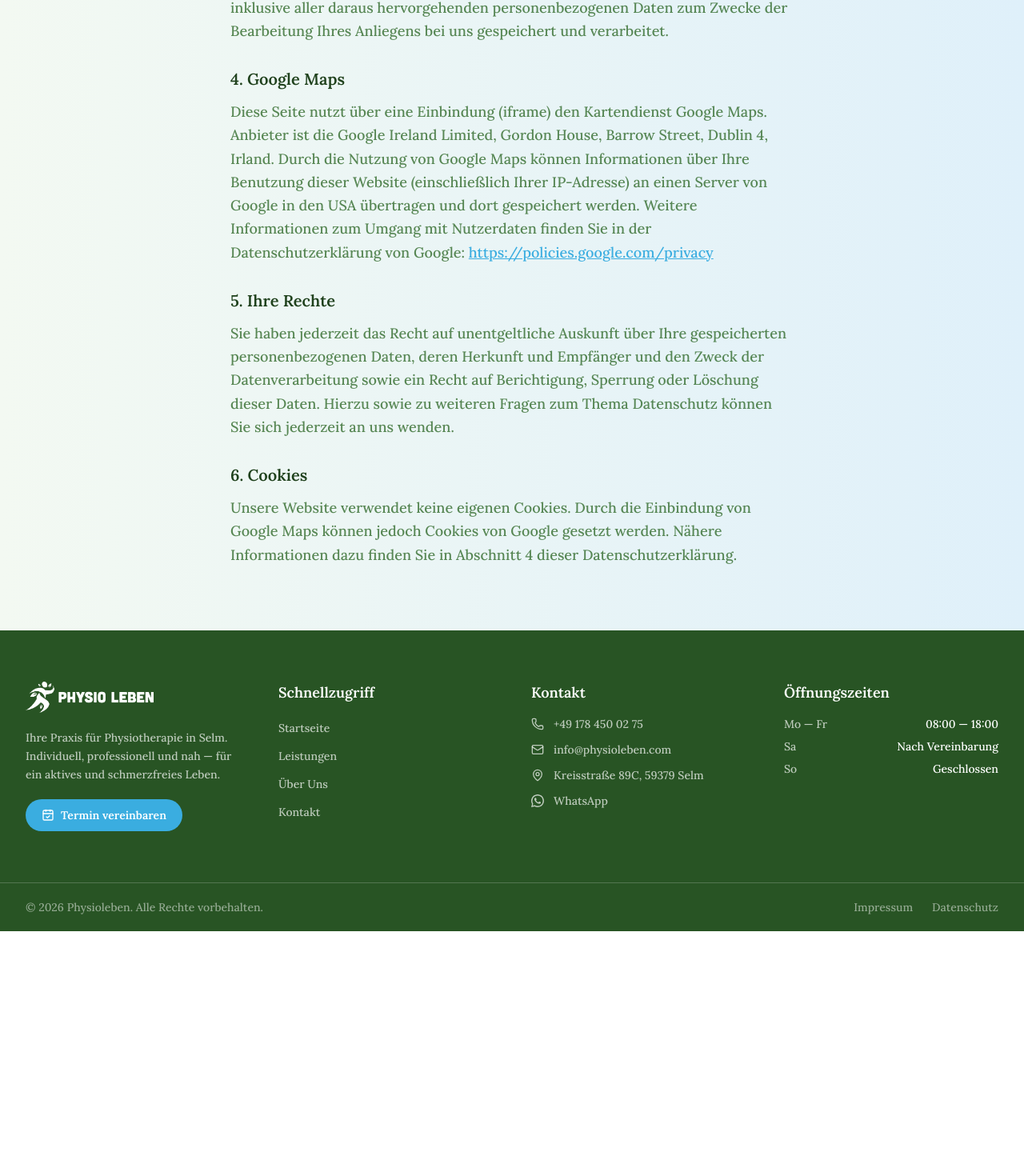
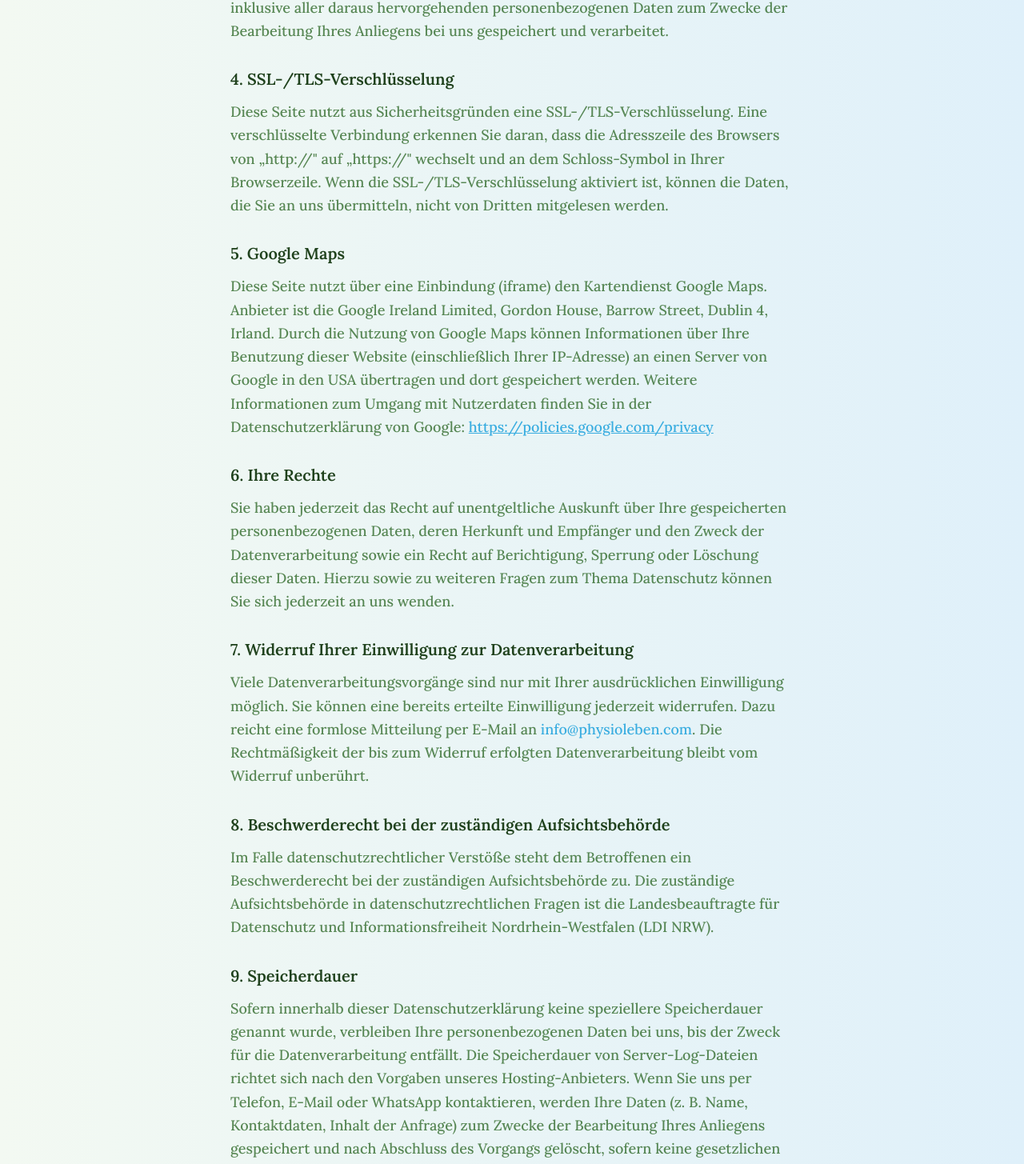
Before and after one commit to yakuppgeyikk96/physioleben-landing, a Next.js app: page /datenschutz in a window 1280 px wide. Shown: the part 1060-2515 px from the top of the page at 80% size. Before the commit the page ends 2224 px from the top, so only its background shows below. Built offline with nearby package versions, Linux system fonts and the light colour scheme.

Commit message:
Add SSL, Widerruf, Beschwerderecht and Speicherdauer sections to Datenschutz

```diff
--- a/src/app/datenschutz/page.tsx
+++ b/src/app/datenschutz/page.tsx
@@ -71,7 +71,22 @@ export default function Datenschutz() {
 
           <section>
             <h2 className="text-xl font-semibold text-primary-900 mb-3">
-              4. Google Maps
+              4. SSL-/TLS-Verschlüsselung
+            </h2>
+            <p>
+              Diese Seite nutzt aus Sicherheitsgründen eine
+              SSL-/TLS-Verschlüsselung. Eine verschlüsselte Verbindung erkennen
+              Sie daran, dass die Adresszeile des Browsers von „http://" auf
+              „https://" wechselt und an dem Schloss-Symbol in Ihrer
+              Browserzeile. Wenn die SSL-/TLS-Verschlüsselung aktiviert ist,
+              können die Daten, die Sie an uns übermitteln, nicht von Dritten
+              mitgelesen werden.
+            </p>
+          </section>
+
+          <section>
+            <h2 className="text-xl font-semibold text-primary-900 mb-3">
+              5. Google Maps
             </h2>
             <p>
               Diese Seite nutzt über eine Einbindung (iframe) den Kartendienst
@@ -95,7 +110,7 @@ export default function Datenschutz() {
 
           <section>
             <h2 className="text-xl font-semibold text-primary-900 mb-3">
-              5. Ihre Rechte
+              6. Ihre Rechte
             </h2>
             <p>
               Sie haben jederzeit das Recht auf unentgeltliche Auskunft über
@@ -109,7 +124,58 @@ export default function Datenschutz() {
 
           <section>
             <h2 className="text-xl font-semibold text-primary-900 mb-3">
-              6. Cookies
+              7. Widerruf Ihrer Einwilligung zur Datenverarbeitung
+            </h2>
+            <p>
+              Viele Datenverarbeitungsvorgänge sind nur mit Ihrer ausdrücklichen
+              Einwilligung möglich. Sie können eine bereits erteilte Einwilligung
+              jederzeit widerrufen. Dazu reicht eine formlose Mitteilung per
+              E-Mail an{" "}
+              <a
+                href={`mailto:${CONTACT.email}`}
+                className="text-secondary-500 hover:underline"
+              >
+                {CONTACT.email}
+              </a>
+              . Die Rechtmäßigkeit der bis zum Widerruf erfolgten
+              Datenverarbeitung bleibt vom Widerruf unberührt.
+            </p>
+          </section>
+
+          <section>
+            <h2 className="text-xl font-semibold text-primary-900 mb-3">
+              8. Beschwerderecht bei der zuständigen Aufsichtsbehörde
+            </h2>
+            <p>
+              Im Falle datenschutzrechtlicher Verstöße steht dem Betroffenen ein
+              Beschwerderecht bei der zuständigen Aufsichtsbehörde zu. Die
+              zuständige Aufsichtsbehörde in datenschutzrechtlichen Fragen ist
+              die Landesbeauftragte für Datenschutz und Informationsfreiheit
+              Nordrhein-Westfalen (LDI NRW).
+            </p>
+          </section>
+
+          <section>
+            <h2 className="text-xl font-semibold text-primary-900 mb-3">
+              9. Speicherdauer
+            </h2>
+            <p>
+              Sofern innerhalb dieser Datenschutzerklärung keine speziellere
+              Speicherdauer genannt wurde, verbleiben Ihre personenbezogenen
+              Daten bei uns, bis der Zweck für die Datenverarbeitung entfällt.
+              Die Speicherdauer von Server-Log-Dateien richtet sich nach den
+              Vorgaben unseres Hosting-Anbieters. Wenn Sie uns per Telefon,
+              E-Mail oder WhatsApp kontaktieren, werden Ihre Daten (z.&nbsp;B.
+              Name, Kontaktdaten, Inhalt der Anfrage) zum Zwecke der Bearbeitung
+              Ihres Anliegens gespeichert und nach Abschluss des Vorgangs
+              gelöscht, sofern keine gesetzlichen Aufbewahrungspflichten
+              bestehen.
+            </p>
+          </section>
+
+          <section>
+            <h2 className="text-xl font-semibold text-primary-900 mb-3">
+              10. Cookies
             </h2>
             <p>
               Unsere Website verwendet keine eigenen Cookies. Durch die
```
